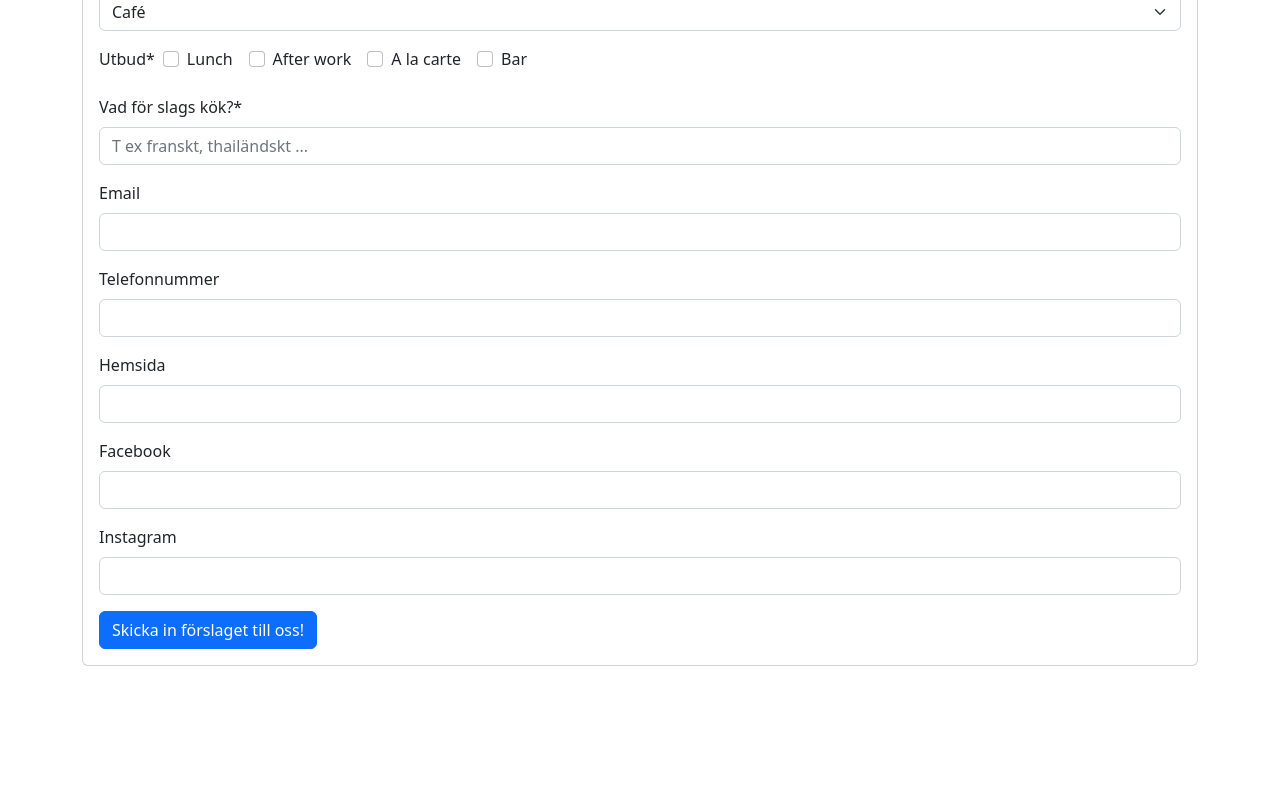
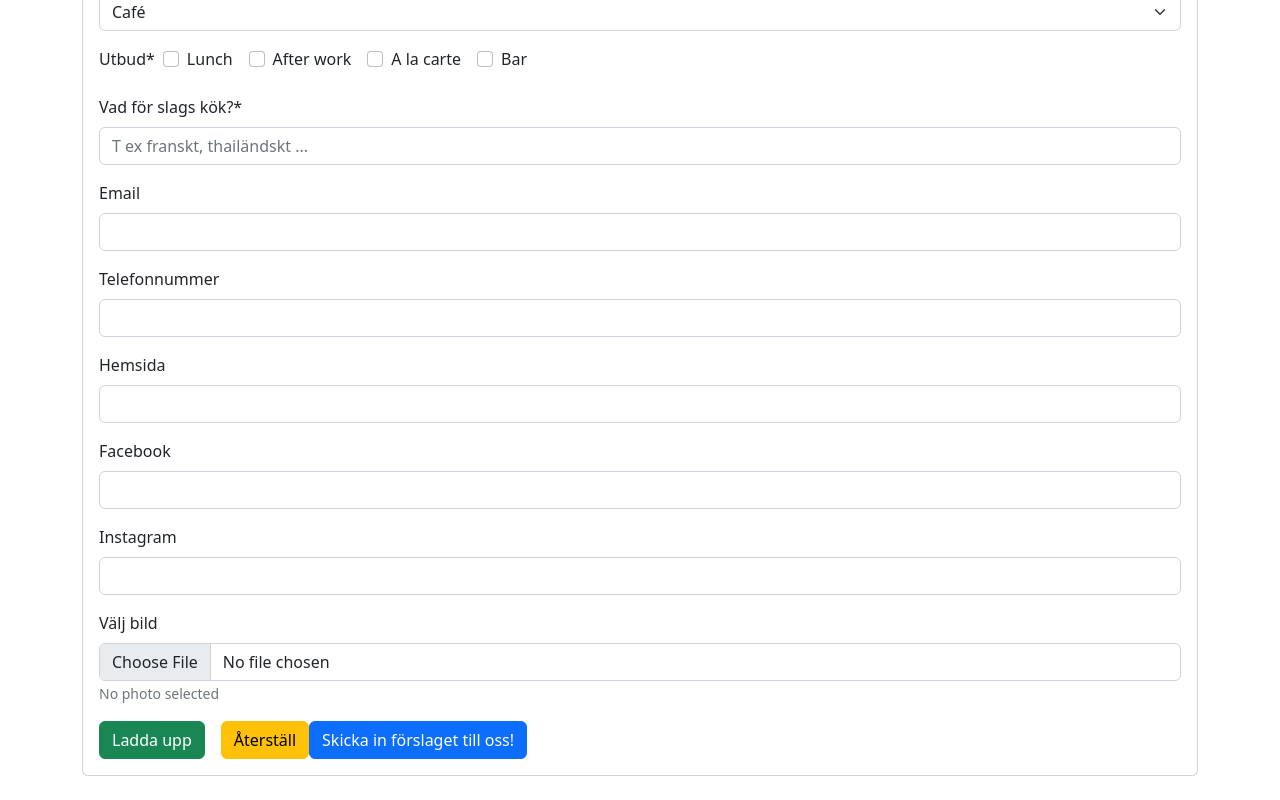
Before and after one commit to 50773sa/Food-Map, a React (Vite) app: page /add-restaurant in a window 1280 px wide. Shown: the part 505-1305 px from the top of the page. Before the commit the page ends 1195 px from the top, so only its background shows below. Built offline with nearby package versions, Linux system fonts and the light colour scheme; no server answers.

Commit message:
Trying to implement the upload component in AddRestaurantForm....to be continued

```diff
--- a/src/components/AddRestaurantForm.jsx
+++ b/src/components/AddRestaurantForm.jsx
@@ -10,6 +10,7 @@ import { db } from '../firebase'
 import { collection, addDoc, serverTimestamp } from 'firebase/firestore'
 import useAddress from '../hooks/useAddress'
 import { toast } from 'react-toastify'
+import useUploadPhoto from '../hooks/useUploadPhoto'
 
 const AddRestaurantForm = () => {
 	const [error, setError] = useState(null)
@@ -20,13 +21,44 @@ const AddRestaurantForm = () => {
 	const { data: addressData } = useAddress(street, city)
 	console.log('city and street', city, street)
 
+	const [photo, setPhoto] = useState(null)
+	const [photoUrl, setPhotoUrl] = useState(null)
+	const uploadPhoto = useUploadPhoto()
+
+
+	const handleSelectedPhoto = (e) => {
+		if (e.target.files[0]) {
+			setPhoto(e.target.files[0])
+		}
+		console.log('File: ', e.target.files[0])
+
+		console.log('1')
+
+	}
+
+	const submit = async () => {
+
+		await uploadPhoto.upload(photo)
+		setPhotoUrl(uploadPhoto.URL)
+
+		console.log('uploadphoto', uploadPhoto.URL)
+		console.log('photoUrl', photoUrl)
+		console.log('2')
+	}
+
+	const handleReset = () => {
+		setPhotoUrl(null)
+		setPhoto(null)
+	}
+
 	const createRestaurant = async (data) => {
 		console.log('data', data)
+		submit()
 
 		//get longitud and latitude from address
 		setStreet(data.street)
 		setCity(data.city)
-
+		console.log('3')
 
 		//make firestore doc to store in the DB
 		await addDoc(collection(db, 'restaurants'), {
@@ -54,14 +86,15 @@ const AddRestaurantForm = () => {
 				latitude: addressData.results[0].geometry.location.lat,
 				longitude: addressData.results[0].geometry.location.lng,
 			},
+			url: uploadPhoto.URL,
+
 			approved: false,
 		})
-
+		console.log('4')
 		toast.success('Tack för tipset!')
 		setLoading(false)
-		reset()
+		// reset()
 	}
-
 	return (
 		<Row className="my-4">
 			<Col>
@@ -238,6 +271,18 @@ const AddRestaurantForm = () => {
 								<Form.Control {...register("instagram")} type="text" />
 							</Form.Group>
 
+							<Form.Group controlId="formFile" className="mb-3" >
+								<Form.Label>Välj bild</Form.Label>
+								<Form.Control {...register("url")} type="file" onChange={handleSelectedPhoto}/>
+
+								<Form.Text>
+									{photo ? photo.name : 'No photo selected'}
+								</Form.Text>
+							</Form.Group>
+
+							<Button className="me-3" variant="success" type="submit" onSubmit={submit}  disabled={uploadPhoto.isUploading}>Ladda upp</Button>
+							<Button onReset={handleReset} type="reset" variant="warning">Återställ</Button>
+
 							<Button disabled={loading} type="submit">Skicka in förslaget till oss!</Button>
 						</Form>
 					</Card.Body>
--- a/src/hooks/useUploadPhoto.jsx
+++ b/src/hooks/useUploadPhoto.jsx
@@ -1,17 +1,19 @@
 import { useState } from 'react'
-import { db, storage } from '../../../fed21m/javascript-2/08-memehub/src/firebase'
 import { collection, addDoc } from 'firebase/firestore'
+import { db, storage } from '../firebase'
 import { ref, getDownloadURL, uploadBytesResumable } from 'firebase/storage'
 
 
 const useUploadPhoto = () => {
+    const [URL, setURL] = useState(null)
     const [error, setError] = useState(null)
     const [isError, setIsError] = useState(null)
     const [isSuccess, setIsSuccess] = useState(null)
     const [isUploading, setIsUploading] = useState(null)
 
-    const uploadPhoto = async (photo) => {
+    const upload = async (photo) => {
         // reset
+        setURL(null)
         setError(null)
 		setIsError(null)
 		setIsSuccess(null)
@@ -27,31 +29,32 @@ const useUploadPhoto = () => {
             * Get storage reference --> upload photo --> get url
             */
 
-			const fileExt = photo.name.substring(photo.name.lastIndexOf('.') + 1)
-            const storageRef = ref(storage,`photos/${photo}.${fileExt}`)
+			// const fileExt = photo.name.substring(photo.name.lastIndexOf('.') + 1)
+            const storageRef = ref(storage,`photos/${photo.name}`)
 
             const uploadPhoto = uploadBytesResumable(storageRef, photo)
             await uploadPhoto.then()
 
             const url = await getDownloadURL(storageRef)
+            setURL(url)
+            // console.log('url', URL)
 
 
             /**
              * Create reference to db-collection --> Create document in db
              */
 
-            const collectionRef = collection(db, 'restaurants')
+            // const collectionRef = collection(db, 'restaurants')
 
-            await addDoc(collectionRef, {
-                name: photo.name,
-                type: photo.type,
-                path: storageRef.fullPath,
-                size: photo.size,
-                url: url,
-            })
+            // await addDoc(collectionRef, {
+            //     name: photo.name,
+            //     type: photo.type,
+            //     path: storageRef.fullPath,
+            //     size: photo.size,
+            //     url: url,
+            // })
 
             setIsSuccess(true)
-
         } catch (e) {
             setError(e)
             setIsError(true)
@@ -64,11 +67,12 @@ const useUploadPhoto = () => {
     }
 
   return {
+    URL,
     error,
     isError,
     isSuccess,
     isUploading,
-    uploadPhoto,
+    upload,
   }
 }
 
```
Also changed, not shown: src/components/UploadPhoto.jsx (+11 -9 lines).
